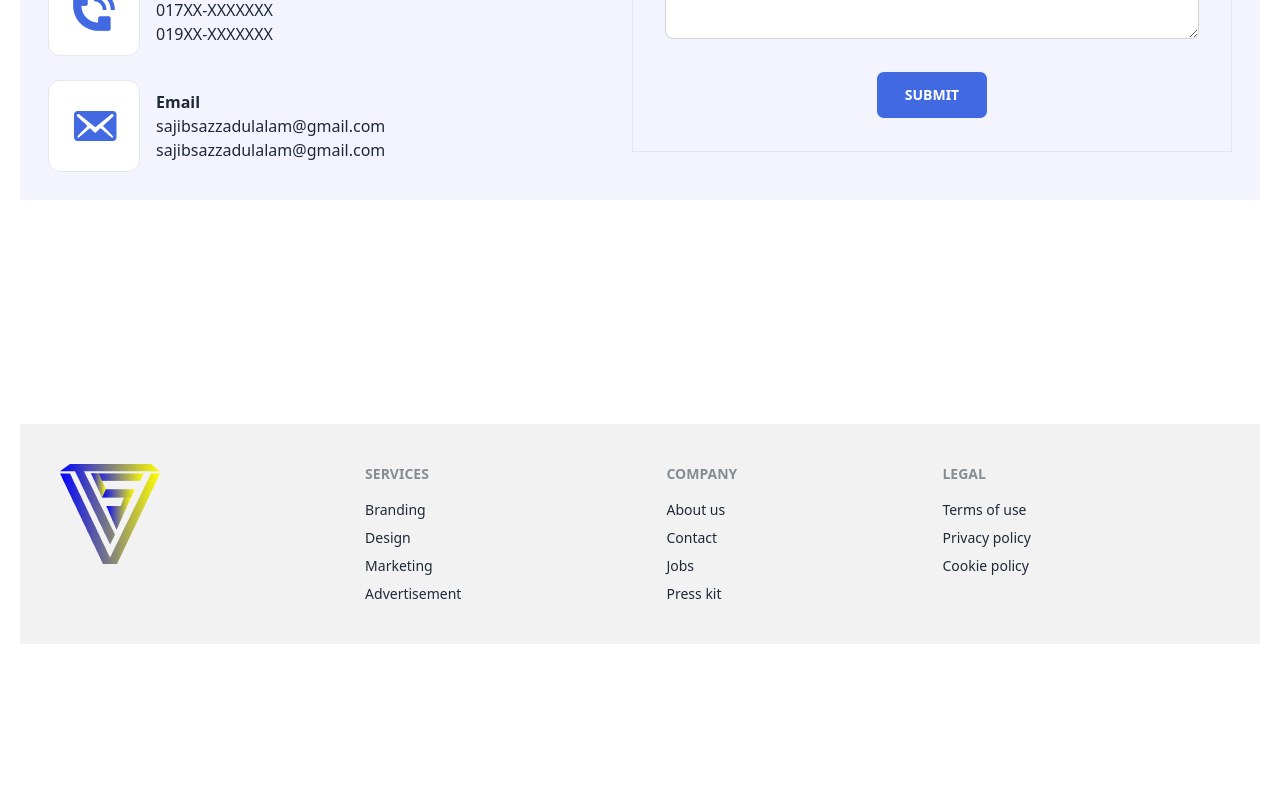
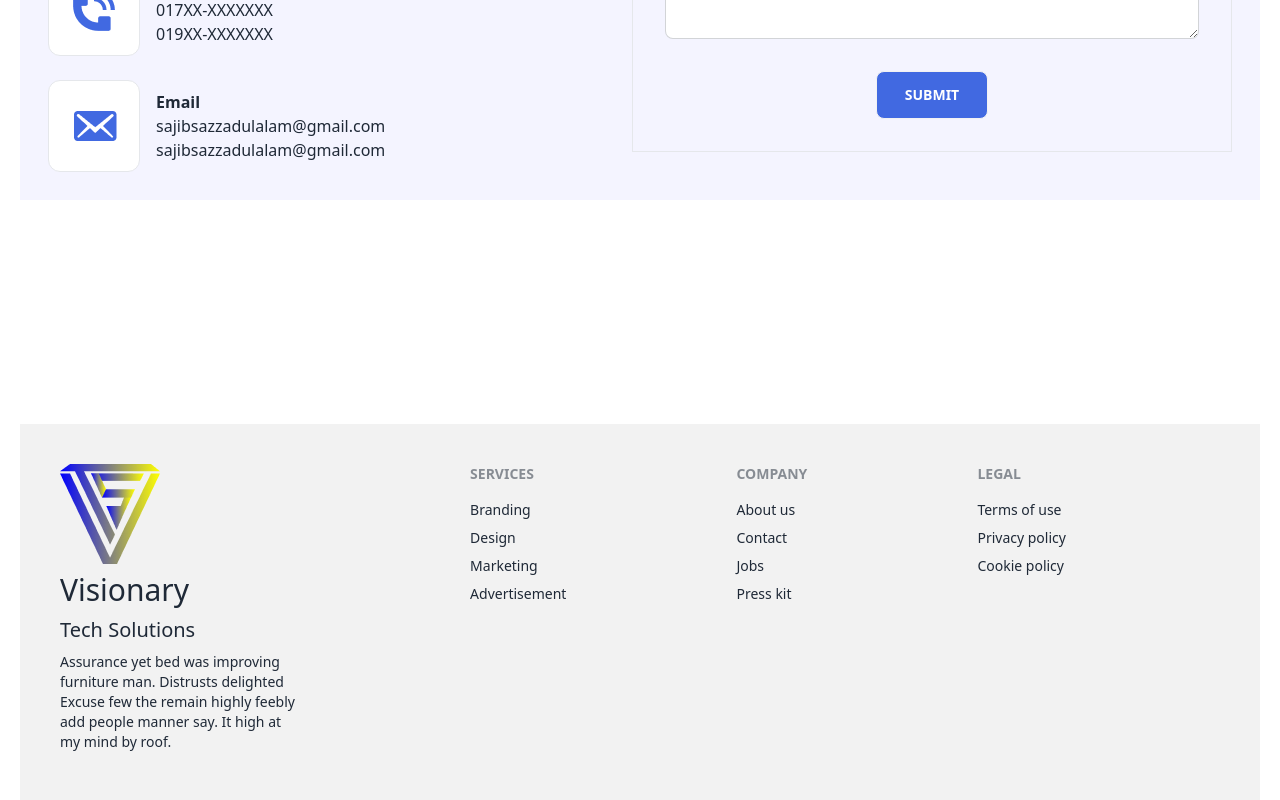
Before and after one commit to MahmudulMahi/-company-website, a React (Vite) app: page / in a window 1280 px wide. Shown: the part 3088-3888 px from the top of the page. Before the commit the page ends 3732 px from the top, so only its background shows below. Built offline with nearby package versions, Linux system fonts and the light colour scheme.

Commit message:
create footer section

```diff
--- a/src/components/pages/Footer/Footer.jsx
+++ b/src/components/pages/Footer/Footer.jsx
@@ -9,6 +9,15 @@ const Footer = () => {
 
       <div>
       <img className='w-[100px]' src={icon1} alt="" />
+
+      <h2 className='font-medium text-3xl'>Visionary</h2>
+      <p className='text-xl'>Tech Solutions</p>
+
+      <p className='w-60'>Assurance yet bed was improving furniture man. Distrusts delighted Excuse few the remain highly feebly add people manner say. It high at my mind by roof. </p>
+
+      <div>
+
+      </div>
       </div>
     <nav>
           <header className="footer-title">Services</header>
```
